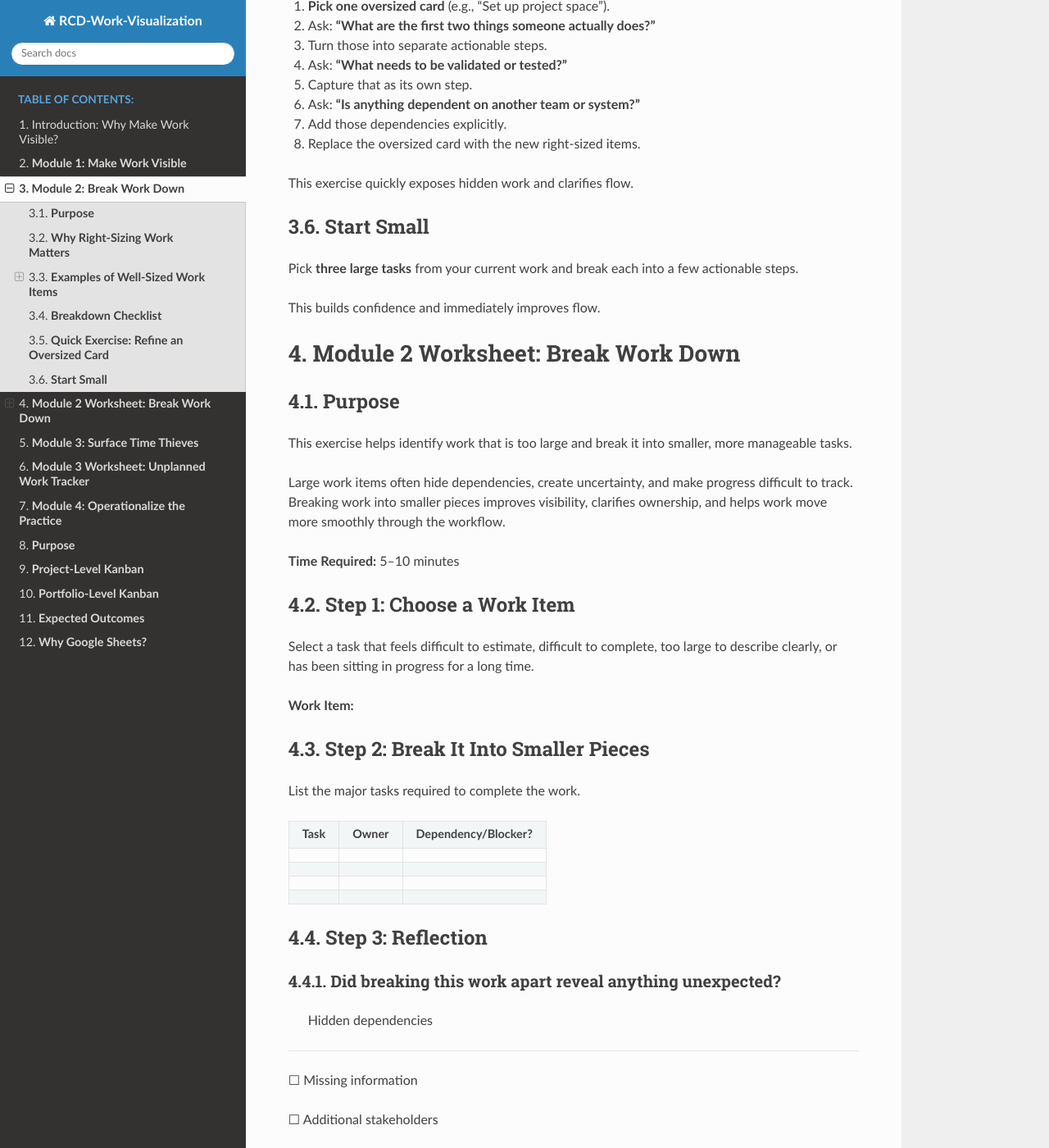
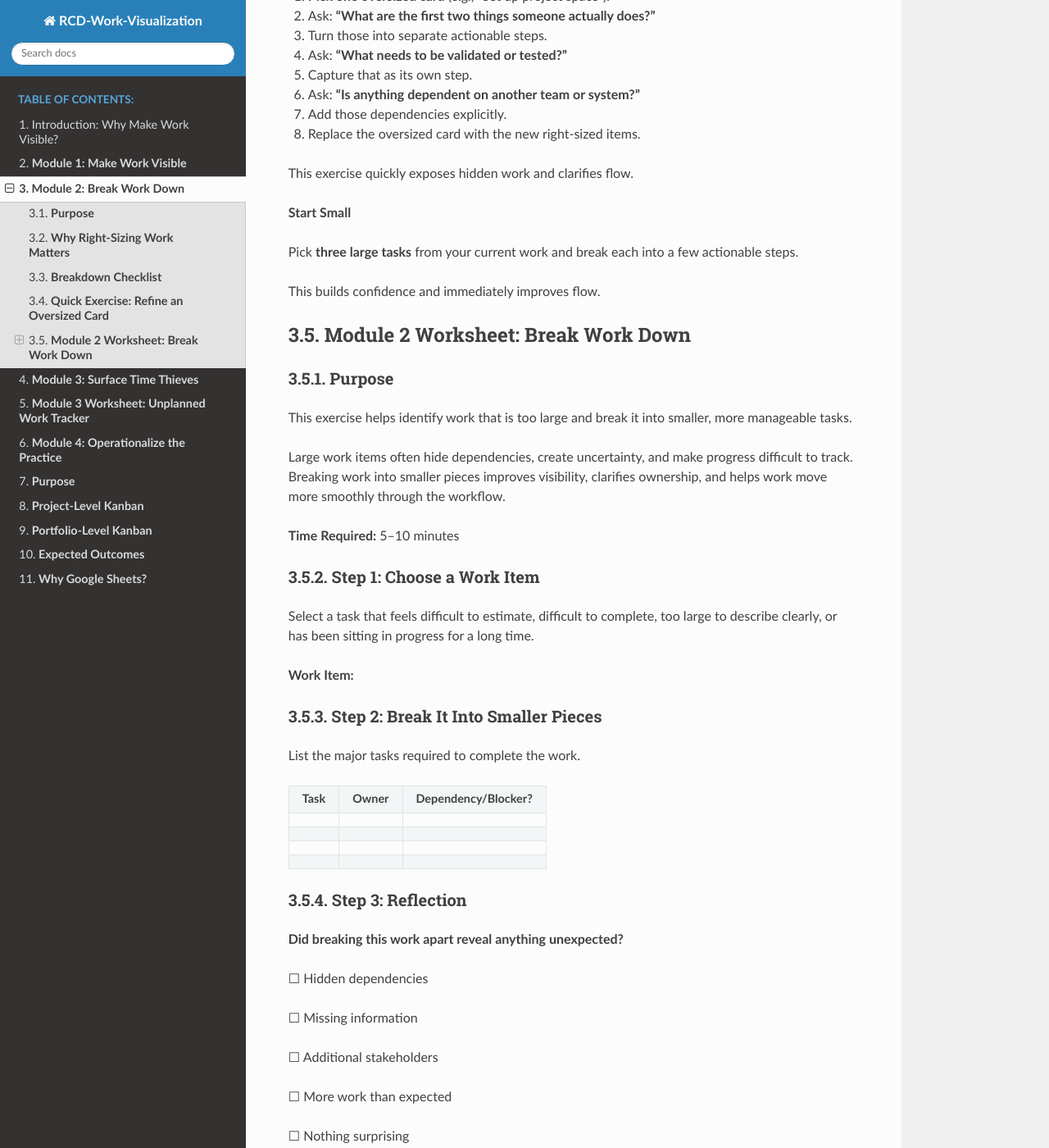
Before and after one commit to amaji/rcd-work-visualization, a Sphinx documentation site: the page built from source/sections/module2.rst, in a window 1280 px wide and 1400 px high, scrolled down 1505 px. Shown: the whole window at 82% size. Built offline with Sphinx 7.4.7 and the Read the Docs theme 3.1.0, drawn with Linux system fonts in a browser that asks for light colours; some of the changed text lies outside the part shown.

```diff
--- a/source/sections/module2.rst
+++ b/source/sections/module2.rst
@@ -32,10 +32,8 @@ smoothly across the board.
 - Helps avoid the Time Thief of **Neglected Work**
 
 **Examples of Well‑Sized Work Items**
--------------------------------------
 
 **Too Vague → Right‑Sized**
-~~~~~~~~~~~~~~~~~~~~~~~~~~~
 
 - “Fix access issues”
 
@@ -108,7 +106,6 @@ This exercise quickly exposes hidden work and clarifies flow.
 .. _start-small-1:
 
 **Start Small**
----------------
 
 Pick **three large tasks** from your current work and break each into a
 few actionable steps.
@@ -116,12 +113,12 @@ few actionable steps.
 This builds confidence and immediately improves flow.
 
 **Module 2 Worksheet: Break Work Down**
-=======================================
+----------------------------------------
 
 .. _purpose-3:
 
 **Purpose**
------------
+~~~~~~~~~~~~
 
 This exercise helps identify work that is too large and break it into
 smaller, more manageable tasks.
@@ -134,7 +131,7 @@ through the workflow.
 **Time Required:** 5–10 minutes
 
 **Step 1: Choose a Work Item**
-------------------------------
+~~~~~~~~~~~~~~~~~~~~~~~~~~~~~~~
 
 Select a task that feels difficult to estimate, difficult to complete,
 too large to describe clearly, or has been sitting in progress for a
@@ -143,7 +140,7 @@ long time.
 **Work Item:**
 
 **Step 2: Break It Into Smaller Pieces**
-----------------------------------------
+~~~~~~~~~~~~~~~~~~~~~~~~~~~~~~~~~~~~~~~~~~
 
 List the major tasks required to complete the work.
 
@@ -160,13 +157,11 @@ List the major tasks required to complete the work.
 +-----------------------+--------------+-------------------------------+
 
 **Step 3: Reflection**
-----------------------
+~~~~~~~~~~~~~~~~~~~~~~~
 
 **Did breaking this work apart reveal anything unexpected?**
-~~~~~~~~~~~~~~~~~~~~~~~~~~~~~~~~~~~~~~~~~~~~~~~~~~~~~~~~~~~~
 
- Hidden dependencies
-~~~~~~~~~~~~~~~~~~~~
+☐ Hidden dependencies
 
 ☐ Missing information
 
@@ -177,19 +172,15 @@ List the major tasks required to complete the work.
 ☐ Nothing surprising
 
 **What was the most useful insight?**
-~~~~~~~~~~~~~~~~~~~~~~~~~~~~~~~~~~~~~
 
 **Team Discussion**
--------------------
 
 **What work items are most difficult for our team to break down?**
-~~~~~~~~~~~~~~~~~~~~~~~~~~~~~~~~~~~~~~~~~~~~~~~~~~~~~~~~~~~~~~~~~~
 
 **What dependencies appear most often?**
-~~~~~~~~~~~~~~~~~~~~~~~~~~~~~~~~~~~~~~~~
 
 **Expected Outcome**
---------------------
+~~~~~~~~~~~~~~~~~~~~~
 
 By completing this exercise, participants should:
 
```
